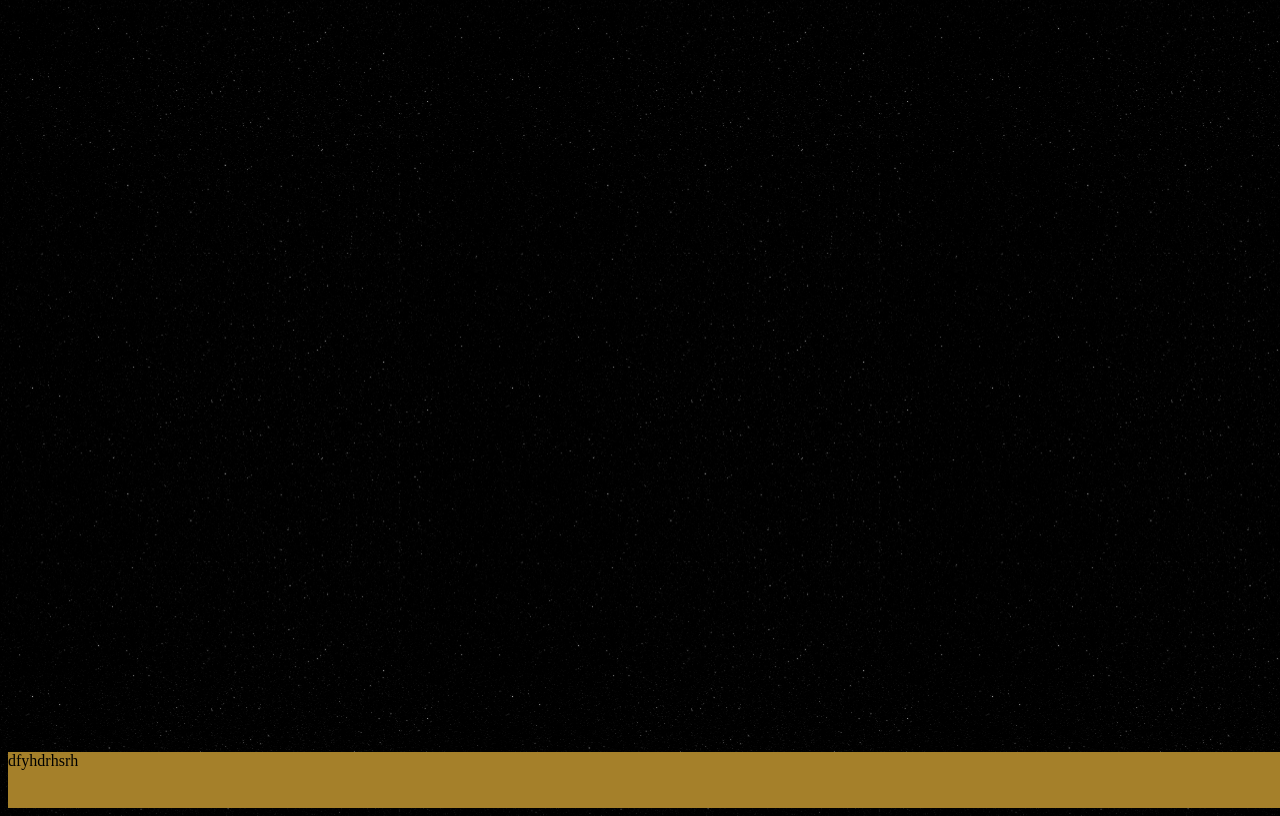
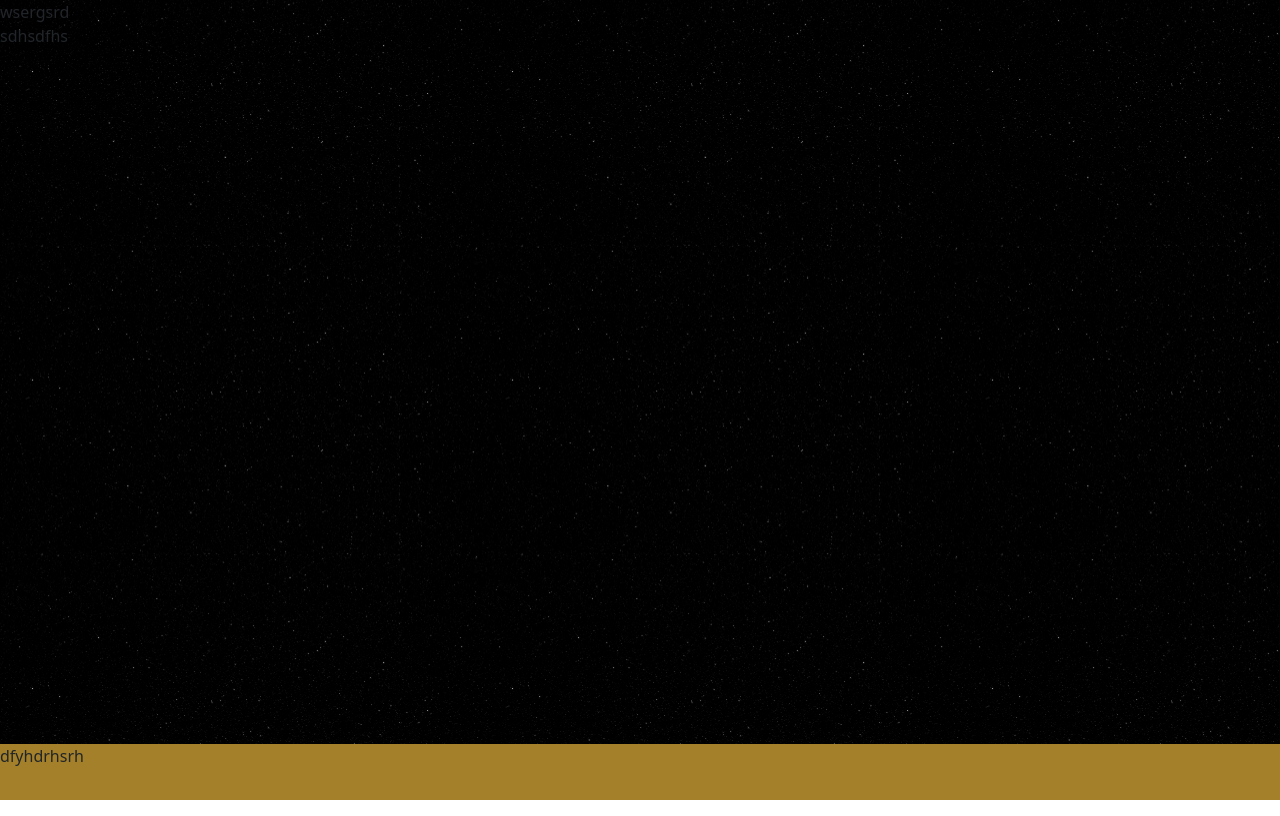
Before and after one commit to dumitrusf/01-GDWFSHTMLCSSBOOTEXAIII1B, a website: page index.html in a window 1280 px wide. Drawn offline with nearby package versions, Linux system fonts and the light colour scheme.

Commit message:
chore(Trello/X-STATION - #4): :wrench: install sass, bootstrap, normalize, reset and our styles
Installed Sass, Bootstrap, Normalize, and Reset to improve the project's styling and layout.

```diff
--- a/index.html
+++ b/index.html
@@ -48,18 +48,47 @@
     <meta name="theme-color" content="#000000" />
     <!-- Favicon icon site web -->
 
+
+    <!-- #4 installation of Reset, Normalize, Bootstrap and our Styles  -->
+
+
+    <!-- reset installed -->
+   <link rel="stylesheet" href="node_modules/Reset-css/reset.css">
+    <!-- reset installed -->
+
+   <!-- Normalize CSS -->
+   <link rel="stylesheet" href="/node_modules/Normalize-css/normalize.css"
+ />
+   <!-- Normalize CSS -->
+
+
+   <!-- Bootstrap CSS -->
+   <link rel="stylesheet" href="/node_modules/bootstrap/css/bootstrap.min.css"
+ />
+   <!-- Bootstrap CSS -->
+
+
     <!-- My CSS -->
    <link rel="stylesheet" href="src/css/styles.css"/>
+    <!-- My CSS -->
+
+    <!-- #4 installation of Reset, Normalize, Bootstrap and our Styles  -->
 
   </head>
 
   <body>
+
+
 
     <!-- Top content -->
     <header>
         wsergsrd
     </header>
     <!-- Top content -->
+
+
+
+
 
     <!-- Main content -->
     <main>
@@ -76,5 +105,13 @@
     </footer>
     <!-- footer content -->
 
+
+
+
+     <!-- #4 Bootstrap js -->
+    <script src="node_modules/bootstrap/js/bootstrap.bundle.min.js"></script>
+     <!-- #4 Bootstrap js -->
+
+  </body>
   <!-- end of HTML -->
 </html>
```
Also changed, not shown: package.json (+6 -1 lines), 2 other files.
